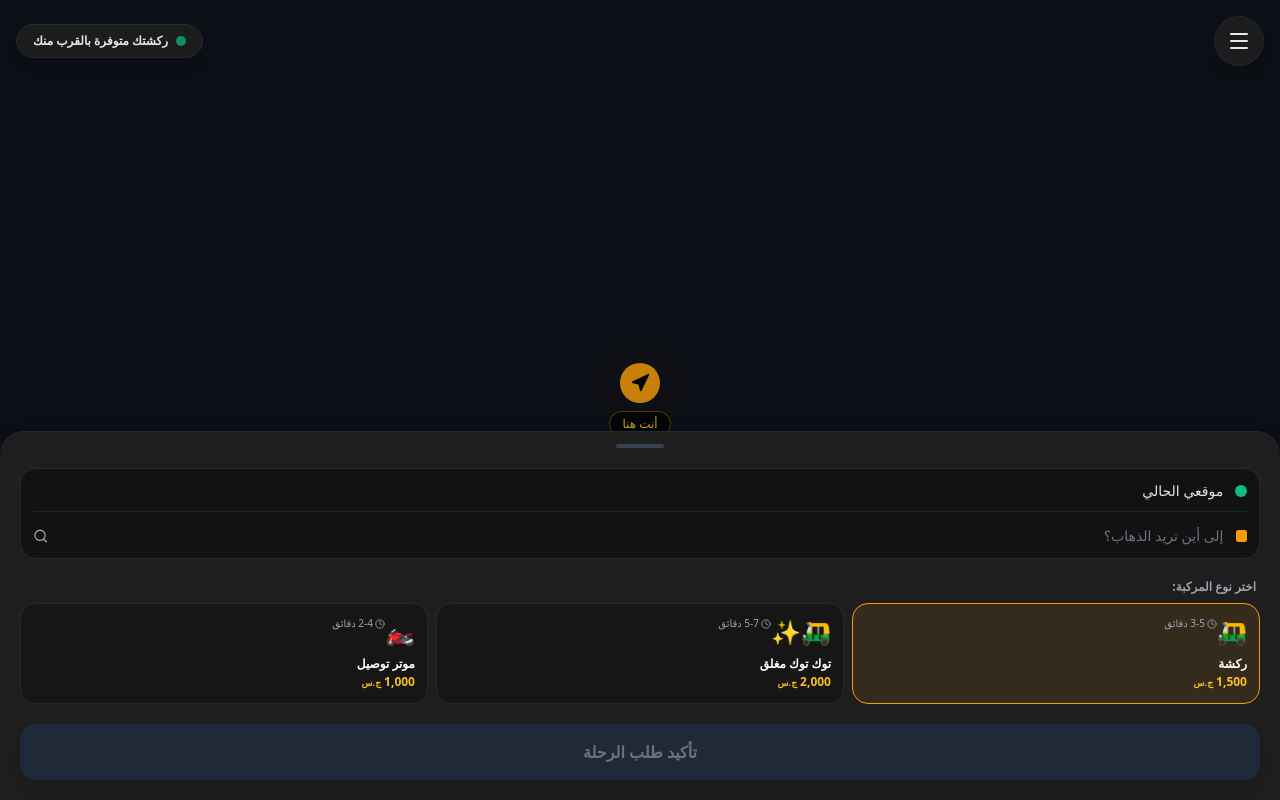
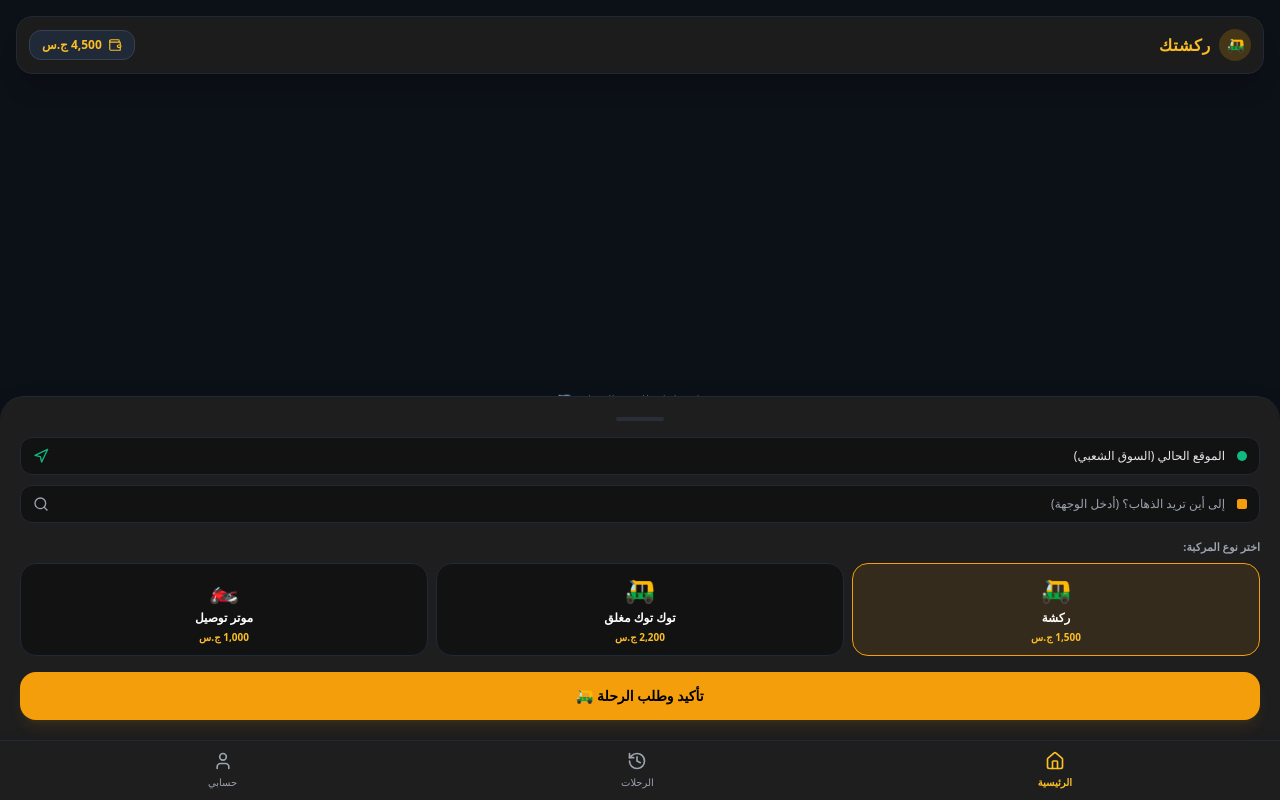
Before and after one commit to paradisesoap653-dotcom/Rakshtak, a Next.js app: page /dashboard in a window 1280 px wide. Built offline with nearby package versions, Linux system fonts and the light colour scheme.

Commit message:
Update page.tsx

```diff
--- a/src/app/dashboard/page.tsx
+++ b/src/app/dashboard/page.tsx
@@ -1,188 +1,222 @@
 "use client";
 
 import { useState } from "react";
+import { useRouter } from "next/navigation";
 import {
   MapPin,
   Navigation,
-  Menu,
+  Search,
   Clock,
-  ChevronLeft,
   ShieldAlert,
-  Search
+  User,
+  Car,
+  History,
+  Home,
+  Wallet
 } from "lucide-react";
+import { supabase } from "@/lib/supabase";
 
-export default function DashboardPage() {
-  const [pickup, setPickup] = useState("موقعي الحالي");
-  const [destination, setDestination] = useState("");
-  const [selectedVehicle, setSelectedVehicle] = useState<"rickshaw" | "tuktuk" | "bike">("rickshaw");
+export default function RiderDashboardPage() {
+  const router = useRouter();
+
+  // 1. States
+  const [pickupLocation, setPickupLocation] = useState("الموقع الحالي (السوق الشعبي)");
+  const [destinationLocation, setDestinationLocation] = useState("");
+  const [selectedVehicle, setSelectedVehicle] = useState("rickshaw"); // 'rickshaw' | 'tuktuk' | 'bike'
   const [isSearching, setIsSearching] = useState(false);
 
-  // أنواع المركبات والأسعار التقريبية (بالجنيه السوداني)
-  const vehicles = [
+  // أسعار وتفاصيل الوسائل
+  const vehicleOptions = [
     {
       id: "rickshaw",
-      name: "ركشة",
+      title: "ركشة",
       time: "3-5 دقائق",
-      price: "1,500",
+      price: "1,500 ج.س",
+      numericFare: 1500,
       icon: "🛺",
-      desc: "اقتصادية ومناسبة للأزقة"
+      desc: "اقتصادية ومناسبة للمسافات القريبة"
     },
     {
       id: "tuktuk",
-      name: "توك توك مغلق",
+      title: "توك توك مغلق",
       time: "5-7 دقائق",
-      price: "2,000",
-      icon: "🛺✨",
-      desc: "مريح ومحمي من الغبار"
+      price: "2,200 ج.س",
+      numericFare: 2200,
+      icon: "🛺",
+      desc: "مريح للعائلات والأغراض الكبيرة"
     },
     {
       id: "bike",
-      name: "موتر توصيل",
+      title: "موتر توصيل",
       time: "2-4 دقائق",
-      price: "1,000",
+      price: "1,000 ج.س",
+      numericFare: 1000,
       icon: "🏍️",
-      desc: "أسرع للطلبات والأفراد"
+      desc: "الأسرع في الأزمات والزحام"
     },
   ];
 
-  const handleOrder = () => {
-    if (!destination) return;
+  // 2. إرسال طلب الرحلة لـ Supabase
+  const handleRequestRide = async () => {
+    if (!destinationLocation.trim()) {
+      alert("الرجاء إدخال وجهة الوصول أولاً!");
+      return;
+    }
+
     setIsSearching(true);
+
+    const chosenVehicleObj = vehicleOptions.find((v) => v.id === selectedVehicle);
+
+    try {
+      // إدخال الطلب في قاعدة بيانات Supabase
+      const { data, error } = await supabase
+        .from("rides")
+        .insert([
+          {
+            rider_name: "أحمد عبد الله",
+            pickup_location: pickupLocation,
+            destination_location: destinationLocation,
+            vehicle_type: chosenVehicleObj?.title || selectedVehicle,
+            fare: chosenVehicleObj?.numericFare || 1500,
+            status: "pending",
+          },
+        ])
+        .select();
+
+      if (error) throw error;
+
+      // الانتقال إلى صفحة التتبع
+      router.push("/track-ride");
+    } catch (err) {
+      console.error("خطأ في طلب الرحلة:", err);
+      alert("حدث خطأ أثناء إرسال الطلب. حاول مجدداً.");
+      setIsSearching(false);
+    }
   };
 
   return (
     <div className="relative h-screen w-full bg-[#121212] text-white flex flex-col justify-between overflow-hidden font-sans dir-rtl">
 
-      {/* 1. Header Navigation */}
-      <div className="absolute top-4 right-4 left-4 z-20 flex justify-between items-center">
-        <button className="bg-[#1E1E1E]/90 backdrop-blur-md p-3 rounded-full border border-gray-800 shadow-lg text-gray-200">
-          <Menu className="w-6 h-6" />
-        </button>
+      {/* Top Floating Bar */}
+      <div className="absolute top-4 right-4 left-4 z-20 flex justify-between items-center bg-[#1E1E1E]/90 backdrop-blur-md p-3 rounded-2xl border border-gray-800 shadow-xl">
+        <div className="flex items-center gap-2">
+          <div className="w-8 h-8 rounded-full bg-amber-500/20 text-amber-500 flex items-center justify-center font-bold text-sm">
+            🛺
+          </div>
+          <span className="font-extrabold text-amber-400 tracking-wider">ركشتك</span>
+        </div>
 
-        <div className="bg-[#1E1E1E]/90 backdrop-blur-md px-4 py-2 rounded-full border border-gray-800 shadow-lg flex items-center gap-2">
-          <span className="w-2.5 h-2.5 bg-emerald-500 rounded-full animate-pulse"></span>
-          <span className="text-xs font-semibold text-gray-200">ركشتك متوفرة بالقرب منك</span>
+        <div className="flex items-center gap-2">
+          <button
+            onClick={() => router.push("/profile")}
+            className="flex items-center gap-1.5 bg-gray-800 hover:bg-gray-700 text-xs px-3 py-1.5 rounded-xl border border-gray-700 transition"
+          >
+            <Wallet className="w-3.5 h-3.5 text-amber-400" />
+            <span className="font-bold text-amber-400">4,500 ج.س</span>
+          </button>
         </div>
       </div>
 
-      {/* 2. Map Background Placeholder (Simulated Dark Map) */}
-      <div className="absolute inset-0 z-0 bg-[#0c1017] flex items-center justify-center opacity-80">
-        <div className="absolute inset-0 bg-[radial-[#1E293B_1px,transparent_1px)] [background-size:16px_16px] opacity-30"></div>
-
-        {/* Animated Map Pins */}
-        <div className="relative flex flex-col items-center">
-          <div className="w-12 h-12 bg-amber-500/20 rounded-full flex items-center justify-center animate-ping absolute"></div>
-          <div className="w-10 h-10 bg-amber-500 rounded-full flex items-center justify-center text-black font-bold shadow-xl z-10">
-            <Navigation className="w-5 h-5 fill-current" />
-          </div>
-          <span className="mt-2 text-xs bg-black/80 px-3 py-1 rounded-full border border-amber-500/40 text-amber-400 font-medium z-10">
-            أنت هنا
-          </span>
-        </div>
+      {/* Map Background Placeholder */}
+      <div className="absolute inset-0 z-0 bg-[#0c1017] flex items-center justify-center">
+        <div className="absolute inset-0 bg-[radial-[#1E293B_1px,transparent_1px)] [background-size:16px_16px] opacity-40"></div>
+        <p className="text-gray-600 text-xs font-medium z-10">خريطة تفاعلية للحي والمنطقة 🗺️</p>
       </div>
 
-      {/* 3. Bottom Order Panel */}
-      <div className="relative z-10 mt-auto bg-[#1E1E1E] border-t border-gray-800 rounded-t-3xl p-5 shadow-2xl space-y-5 animate-in slide-in-from-bottom duration-300">
+      {/* Bottom Sheet Modal */}
+      <div className="relative z-30 mt-auto bg-[#1E1E1E] border-t border-gray-800 rounded-t-3xl p-5 pb-20 shadow-2xl space-y-4">
 
-        {/* Drag Indicator */}
-        <div className="w-12 h-1 bg-gray-700 rounded-full mx-auto -mt-2"></div>
+        {/* Handle Bar */}
+        <div className="w-12 h-1 bg-gray-700 rounded-full mx-auto opacity-50 mb-1"></div>
 
-        {/* Location Pickers */}
-        <div className="bg-[#121212] rounded-2xl p-3 border border-gray-800 space-y-3">
-
-          {/* Pickup Point */}
-          <div className="flex items-center gap-3 border-b border-gray-800/80 pb-2.5">
-            <div className="w-3 h-3 bg-emerald-500 rounded-full"></div>
+        {/* Inputs Container */}
+        <div className="space-y-2.5">
+          {/* Pickup */}
+          <div className="flex items-center bg-[#121212] rounded-xl px-3 py-2.5 border border-gray-800 focus-within:border-amber-500/50 transition">
+            <div className="w-2.5 h-2.5 rounded-full bg-emerald-500 ml-3 shrink-0"></div>
             <input
               type="text"
-              value={pickup}
-              onChange={(e) => setPickup(e.target.value)}
-              className="bg-transparent w-full text-sm font-medium text-gray-200 outline-none"
-              placeholder="نقطة الانطلاق"
+              value={pickupLocation}
+              onChange={(e) => setPickupLocation(e.target.value)}
+              className="bg-transparent text-xs text-gray-200 w-full focus:outline-none"
+              placeholder="مكان الانطلاق..."
             />
+            <Navigation className="w-4 h-4 text-emerald-500 mr-2 shrink-0" />
           </div>
 
-          {/* Destination Point */}
-          <div className="flex items-center gap-3 pt-0.5">
-            <div className="w-3 h-3 bg-amber-500 rounded-sm"></div>
+          {/* Destination */}
+          <div className="flex items-center bg-[#121212] rounded-xl px-3 py-2.5 border border-gray-800 focus-within:border-amber-500 transition">
+            <div className="w-2.5 h-2.5 rounded-sm bg-amber-500 ml-3 shrink-0"></div>
             <input
               type="text"
-              value={destination}
-              onChange={(e) => setDestination(e.target.value)}
-              className="bg-transparent w-full text-sm font-medium text-white placeholder-gray-500 outline-none"
-              placeholder="إلى أين تريد الذهاب؟"
+              value={destinationLocation}
+              onChange={(e) => setDestinationLocation(e.target.value)}
+              className="bg-transparent text-xs text-white w-full focus:outline-none font-medium"
+              placeholder="إلى أين تريد الذهاب؟ (أدخل الوجهة)"
             />
-            <Search className="w-4 h-4 text-gray-400" />
+            <Search className="w-4 h-4 text-gray-400 mr-2 shrink-0" />
           </div>
         </div>
 
-        {/* Vehicle Selection Cards */}
+        {/* Vehicle Types Selection */}
         <div className="space-y-2">
-          <p className="text-xs font-semibold text-gray-400 pr-1">اختر نوع المركبة:</p>
+          <p className="text-[11px] font-bold text-gray-400">اختر نوع المركبة:</p>
           <div className="grid grid-cols-3 gap-2">
-            {vehicles.map((v) => (
+            {vehicleOptions.map((v) => (
               <button
                 key={v.id}
-                onClick={() => setSelectedVehicle(v.id as any)}
-                className={`p-3 rounded-2xl border text-right transition flex flex-col justify-between ${
+                onClick={() => setSelectedVehicle(v.id)}
+                className={`p-2.5 rounded-2xl border flex flex-col items-center justify-between text-center transition ${
                   selectedVehicle === v.id
-                    ? "border-amber-500 bg-amber-500/10 text-white"
-                    : "border-gray-800 bg-[#121212]/60 text-gray-400 hover:border-gray-700"
+                    ? "bg-amber-500/10 border-amber-500 text-white"
+                    : "bg-[#121212] border-gray-800 text-gray-400 hover:border-gray-700"
                 }`}
               >
-                <div className="flex justify-between items-start mb-2">
-                  <span className="text-2xl">{v.icon}</span>
-                  <span className="text-[10px] text-gray-400 flex items-center gap-0.5">
-                    <Clock className="w-2.5 h-2.5" />
-                    {v.time}
-                  </span>
-                </div>
-                <div>
-                  <h4 className="text-xs font-bold text-white mb-0.5">{v.name}</h4>
-                  <p className="text-xs font-extrabold text-amber-400">{v.price} <span className="text-[9px]">ج.س</span></p>
-                </div>
+                <span className="text-2xl mb-1">{v.icon}</span>
+                <span className="text-xs font-bold text-white">{v.title}</span>
+                <span className="text-[10px] text-amber-400 font-extrabold mt-1">{v.price}</span>
               </button>
             ))}
           </div>
         </div>
 
-        {/* Action Button */}
+        {/* Confirm Request Button */}
         <button
-          onClick={handleOrder}
-          disabled={!destination || isSearching}
-          className={`w-full py-4 rounded-2xl font-bold text-base transition duration-200 shadow-lg ${
-            destination
-              ? "bg-amber-500 hover:bg-amber-600 text-black cursor-pointer"
-              : "bg-gray-800 text-gray-500 cursor-not-allowed"
-          }`}
+          onClick={handleRequestRide}
+          disabled={isSearching}
+          className="w-full bg-amber-500 hover:bg-amber-600 text-black py-3.5 rounded-2xl font-bold text-sm shadow-lg shadow-amber-500/10 transition active:scale-[0.98] disabled:opacity-50"
         >
-          {isSearching ? "جاري البحث عن أقرب ركشة..." : "تأكيد طلب الرحلة"}
+          {isSearching ? "جاري البحث عن أقرب كابتن..." : "تأكيد وطلب الرحلة 🛺"}
+        </button>
+
+      </div>
+
+      {/* 5. Bottom Navigation Bar */}
+      <div className="fixed bottom-0 right-0 left-0 z-40 bg-[#1E1E1E] border-t border-gray-800 flex justify-around items-center py-2.5 px-4 shadow-2xl">
+        <button
+          onClick={() => router.push("/dashboard")}
+          className="flex flex-col items-center gap-1 text-amber-400"
+        >
+          <Home className="w-5 h-5" />
+          <span className="text-[10px] font-bold">الرئيسية</span>
+        </button>
+
+        <button
+          onClick={() => router.push("/history")}
+          className="flex flex-col items-center gap-1 text-gray-400 hover:text-white transition"
+        >
+          <History className="w-5 h-5" />
+          <span className="text-[10px] font-medium">الرحلات</span>
+        </button>
+
+        <button
+          onClick={() => router.push("/profile")}
+          className="flex flex-col items-center gap-1 text-gray-400 hover:text-white transition"
+        >
+          <User className="w-5 h-5" />
+          <span className="text-[10px] font-medium">حسابي</span>
         </button>
       </div>
-
-      {/* 4. Searching Overlay State */}
-      {isSearching && (
-        <div className="fixed inset-0 bg-black/90 backdrop-blur-md z-50 flex flex-col items-center justify-center p-6 text-center space-y-6">
-          <div className="relative">
-            <div className="w-24 h-24 border-4 border-amber-500/20 border-t-amber-500 rounded-full animate-spin"></div>
-            <div className="absolute inset-0 flex items-center justify-center text-3xl">
-              🛺
-            </div>
-          </div>
-
-          <div className="space-y-2">
-            <h3 className="text-xl font-bold text-white">جاري البحث عن كابتن...</h3>
-            <p className="text-sm text-gray-400">نقوم بإرسال طلبك لأقرب ركشة في المنطقة</p>
-          </div>
-
-          <button
-            onClick={() => setIsSearching(false)}
-            className="px-6 py-2.5 bg-red-500/10 text-red-400 border border-red-500/30 rounded-xl text-sm font-semibold hover:bg-red-500/20 transition"
-          >
-            إلغاء الطلب
-          </button>
-        </div>
-      )}
 
     </div>
   );
```
